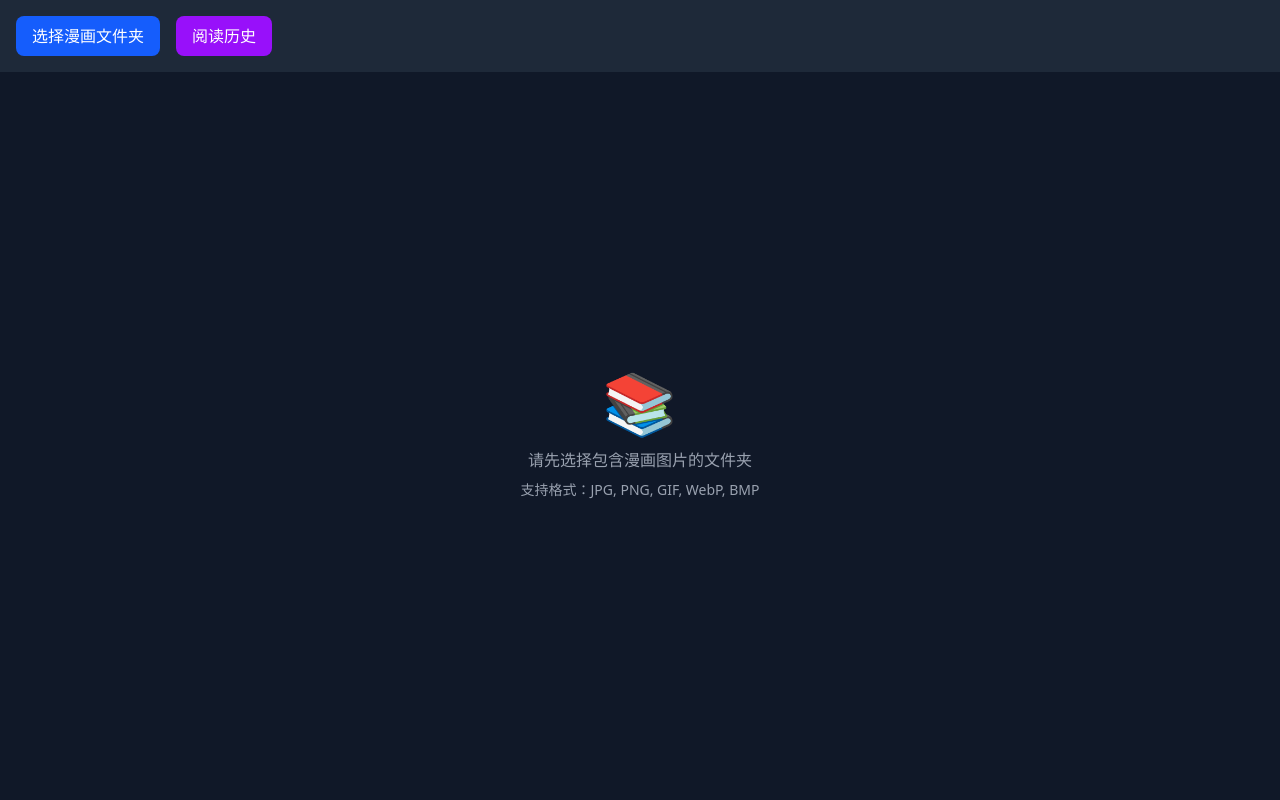
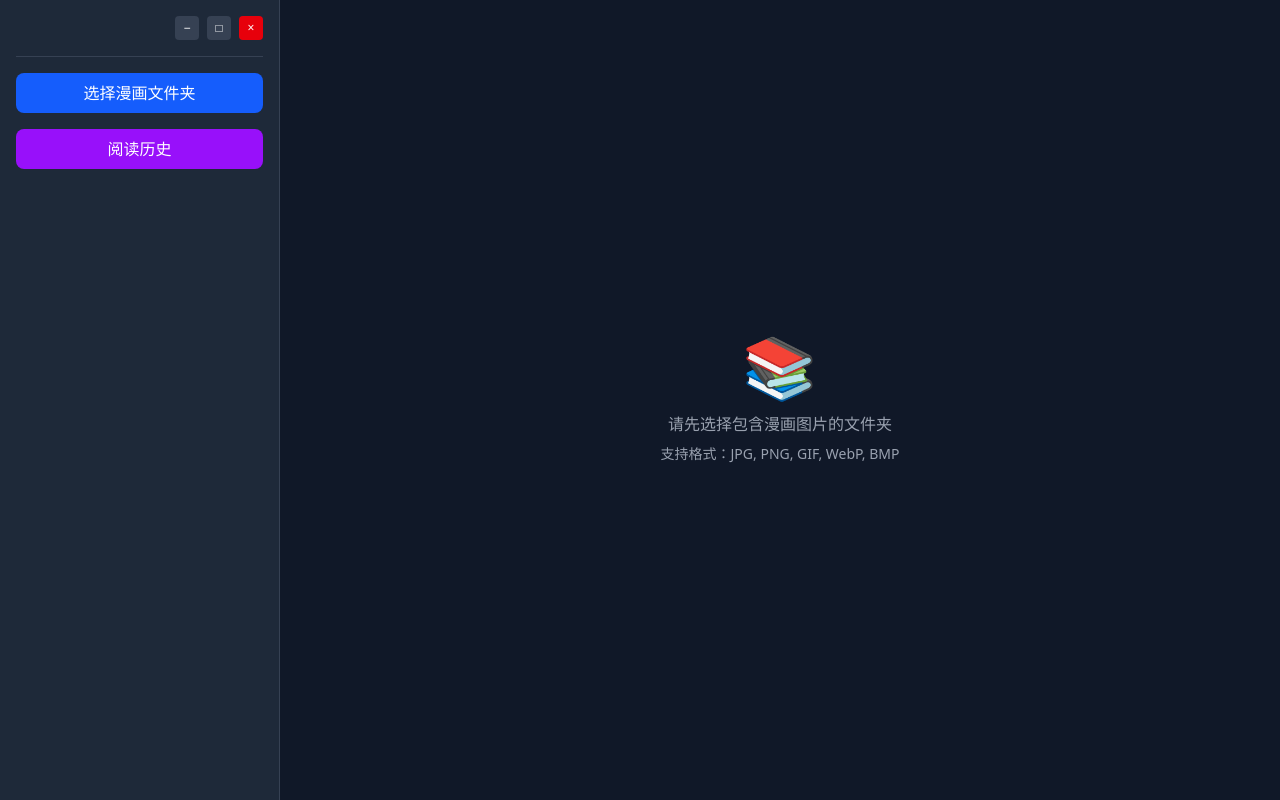
Before and after one commit to 18355166248/swell-local-comic, a React (Vite) app: page / in a window 1280 px wide. Built offline with nearby package versions, Linux system fonts and the light colour scheme.

Commit message:
feat: 添加窗口控制功能并优化工具栏布局

```diff
--- a/src-tauri/capabilities/default.json
+++ b/src-tauri/capabilities/default.json
@@ -6,6 +6,11 @@
     "main"
   ],
   "permissions": [
-    "core:default"
+    "core:default",
+    "core:window:allow-close",
+    "core:window:allow-minimize",
+    "core:window:allow-toggle-maximize",
+    "core:window:allow-maximize",
+    "core:window:allow-unmaximize"
   ]
 }
--- a/src-tauri/tauri.conf.json
+++ b/src-tauri/tauri.conf.json
@@ -16,7 +16,8 @@
         "width": 1200,
         "height": 800,
         "resizable": true,
-        "fullscreen": false
+        "fullscreen": false,
+        "decorations": false
       }
     ],
     "security": {
--- a/src/components/ComicViewer.tsx
+++ b/src/components/ComicViewer.tsx
@@ -102,24 +102,8 @@ export default function ComicViewer() {
   }, [searchParams, setSearchParams, handleFolderSelect, actions]);
 
   return (
-    <div className="h-screen bg-gray-900 flex flex-col">
-      {/* 恢复提示 */}
-      {restoreHistory && (
-        <div className="bg-blue-600 text-white px-4 py-2 text-center text-sm">
-          从历史记录恢复: {restoreHistory.folderName} - 第{" "}
-          {restoreHistory.currentIndex + 1} 页
-          <button
-            onClick={() => {
-              setRestoreHistory(null);
-              sessionStorage.removeItem("continueReading");
-            }}
-            className="ml-4 text-blue-200 hover:text-white"
-          >
-            ✕
-          </button>
-        </div>
-      )}
-
+    <div className="h-screen bg-gray-900 flex">
+      <div className="fixed left-0 top-0 bottom-0 z-40">
         <Toolbar
           onFolderSelect={handleFolderSelect}
           currentFileName={state.files[state.currentIndex]?.name}
@@ -136,8 +120,25 @@ export default function ComicViewer() {
           imagesPerGroup={imagesPerGroup}
           onImagesPerGroupChange={setImagesPerGroup}
         />
+      </div>
 
-      <div className="flex-1 overflow-hidden relative">
+      <div className="flex-1 overflow-hidden relative ml-[280px]">
+        {/* 恢复提示 */}
+        {restoreHistory && (
+          <div className="absolute top-0 left-0 right-0 bg-blue-600 text-white px-4 py-2 text-center text-sm z-50">
+            从历史记录恢复: {restoreHistory.folderName} - 第{" "}
+            {restoreHistory.currentIndex + 1} 页
+            <button
+              onClick={() => {
+                setRestoreHistory(null);
+                sessionStorage.removeItem("continueReading");
+              }}
+              className="ml-4 text-blue-200 hover:text-white"
+            >
+              ✕
+            </button>
+          </div>
+        )}
         <ImageViewer
           imageUrl={state.imageUrl}
           currentFileName={state.files[state.currentIndex]?.name}
--- a/src/components/Toolbar.tsx
+++ b/src/components/Toolbar.tsx
@@ -1,4 +1,5 @@
 import { useNavigate } from "react-router";
+import { getCurrentWindow } from "@tauri-apps/api/window";
 import type { ViewMode } from "../types";
 
 interface ToolbarProps {
@@ -36,44 +37,107 @@ export default function Toolbar({
 }: ToolbarProps) {
   const navigate = useNavigate();
 
+  const handleClose = async () => {
+    try {
+      console.log("🔴 [窗口控制] 尝试关闭窗口");
+      const window = getCurrentWindow();
+      console.log("🔴 [窗口控制] 获取窗口对象成功:", window);
+      await window.close();
+      console.log("🔴 [窗口控制] 关闭窗口成功");
+    } catch (error) {
+      console.error("🔴 [窗口控制] 关闭窗口失败:", error);
+    }
+  };
+
+  const handleMinimize = async () => {
+    try {
+      console.log("🔵 [窗口控制] 尝试最小化窗口");
+      const window = getCurrentWindow();
+      console.log("🔵 [窗口控制] 获取窗口对象成功:", window);
+      await window.minimize();
+      console.log("🔵 [窗口控制] 最小化窗口成功");
+    } catch (error) {
+      console.error("🔵 [窗口控制] 最小化窗口失败:", error);
+    }
+  };
+
+  const handleMaximize = async () => {
+    try {
+      console.log("🟢 [窗口控制] 尝试最大化窗口");
+      const window = getCurrentWindow();
+      console.log("🟢 [窗口控制] 获取窗口对象成功:", window);
+      await window.toggleMaximize();
+      console.log("🟢 [窗口控制] 最大化窗口成功");
+    } catch (error) {
+      console.error("🟢 [窗口控制] 最大化窗口失败:", error);
+    }
+  };
+
   return (
-    <div className="bg-gray-800 p-4 flex items-center justify-between text-white">
-      <div className="flex items-center space-x-4">
+    <div className="bg-gray-800 h-full w-[280px] p-4 flex flex-col text-white border-r border-gray-700">
+      {/* 窗口控制按钮 */}
+      <div className="flex items-center justify-end space-x-2 mb-4 pb-4 border-b border-gray-700">
+        <button
+          onClick={handleMinimize}
+          className="w-6 h-6 flex items-center justify-center bg-gray-700 hover:bg-gray-600 rounded transition-colors"
+          title="最小化"
+        >
+          <span className="text-xs">−</span>
+        </button>
+        <button
+          onClick={handleMaximize}
+          className="w-6 h-6 flex items-center justify-center bg-gray-700 hover:bg-gray-600 rounded transition-colors"
+          title="最大化"
+        >
+          <span className="text-xs">□</span>
+        </button>
+        <button
+          onClick={handleClose}
+          className="w-6 h-6 flex items-center justify-center bg-red-600 hover:bg-red-700 rounded transition-colors"
+          title="关闭"
+        >
+          <span className="text-xs">×</span>
+        </button>
+      </div>
+
+      <div className="flex flex-col space-y-4">
         <button
           onClick={onFolderSelect}
-          className="bg-blue-600 hover:bg-blue-700 px-4 py-2 rounded-lg transition-colors"
+          className="bg-blue-600 hover:bg-blue-700 px-4 py-2 rounded-lg transition-colors w-full"
         >
           选择漫画文件夹
         </button>
         <button
           onClick={() => navigate("/history")}
-          className="bg-purple-600 hover:bg-purple-700 px-4 py-2 rounded-lg transition-colors"
+          className="bg-purple-600 hover:bg-purple-700 px-4 py-2 rounded-lg transition-colors w-full"
         >
           阅读历史
         </button>
         {totalFiles > 0 && (
-          <span className="text-sm text-gray-300">
+          <div className="text-sm text-gray-300 space-y-2">
             {viewMode === "scroll" ? (
               <>
-                <span className="mr-4 text-amber-300">
+                <div className="text-amber-300">
                   当前: {currentIndex + 1} / {totalFiles} 页
-                </span>
-                <span className="text-blue-500">文件: {currentFileName}</span>
+                </div>
+                <div className="text-blue-500 break-words">
+                  文件: {currentFileName}
+                </div>
               </>
             ) : (
-              <>
+              <div>
                 {currentIndex + 1} / {totalFiles} - {currentFileName}
-              </>
+              </div>
             )}
-          </span>
+          </div>
         )}
       </div>
 
       {totalFiles > 0 && (
-        <div className="flex items-center space-x-2">
+        <div className="flex flex-col space-y-4 mt-6 pt-6 border-t border-gray-700">
           <button
             onClick={onToggleViewMode}
-            className={`px-3 py-1 rounded transition-colors ${
+            className={`px-3 py-2 rounded transition-colors w-full ${
               viewMode === "scroll"
                 ? "bg-green-600 hover:bg-green-700"
                 : "bg-gray-700 hover:bg-gray-600"
@@ -85,8 +149,9 @@ export default function Toolbar({
 
           {viewMode === "scroll" && (
             <>
-              <div className="flex items-center space-x-2 ml-2 pl-2 border-l border-gray-600">
+              <div className="flex flex-col space-y-2">
                 <label className="text-sm text-gray-300">宽度:</label>
+                <div className="flex items-center space-x-2">
                   <input
                     type="number"
                     min="200"
@@ -94,12 +159,14 @@ export default function Toolbar({
                     step="50"
                     value={imageWidth}
                     onChange={(e) => onImageWidthChange(Number(e.target.value))}
-                  className="bg-gray-700 text-white px-2 py-1 rounded w-20 text-sm"
+                    className="bg-gray-700 text-white px-2 py-1 rounded w-full text-sm"
                   />
                   <span className="text-sm text-gray-400">px</span>
                 </div>
-              <div className="flex items-center space-x-2 ml-2 pl-2 border-l border-gray-600">
+              </div>
+              <div className="flex flex-col space-y-2">
                 <label className="text-sm text-gray-300">每组:</label>
+                <div className="flex items-center space-x-2">
                   <input
                     type="number"
                     min="1"
@@ -109,33 +176,37 @@ export default function Toolbar({
                     onChange={(e) =>
                       onImagesPerGroupChange(Number(e.target.value))
                     }
-                  className="bg-gray-700 text-white px-2 py-1 rounded w-16 text-sm"
+                    className="bg-gray-700 text-white px-2 py-1 rounded w-full text-sm"
                     title="每组图片数量，默认1（每张图片单独显示），可以配置成5（每5张合成一张）"
                   />
                   <span className="text-sm text-gray-400">张</span>
                 </div>
+              </div>
             </>
           )}
 
-          <div className="flex items-center space-x-2 ml-2 pl-2 border-l border-gray-600">
+          <div className="flex flex-col space-y-2">
+            <label className="text-sm text-gray-300">缩放:</label>
+            <div className="flex items-center space-x-2">
               <button
                 onClick={onZoomOut}
-              className="bg-gray-700 hover:bg-gray-600 px-3 py-1 rounded transition-colors"
+                className="bg-gray-700 hover:bg-gray-600 px-3 py-1 rounded transition-colors flex-1"
               >
                 缩小
               </button>
               <button
                 onClick={onResetZoom}
-              className="bg-gray-700 hover:bg-gray-600 px-3 py-1 rounded transition-colors"
+                className="bg-gray-700 hover:bg-gray-600 px-3 py-1 rounded transition-colors flex-1"
               >
                 {Math.round(zoom * 100)}%
               </button>
               <button
                 onClick={onZoomIn}
-              className="bg-gray-700 hover:bg-gray-600 px-3 py-1 rounded transition-colors"
+                className="bg-gray-700 hover:bg-gray-600 px-3 py-1 rounded transition-colors flex-1"
               >
                 放大
               </button>
+            </div>
           </div>
         </div>
       )}
```
Lines whose indentation alone changed are shown as unchanged.
